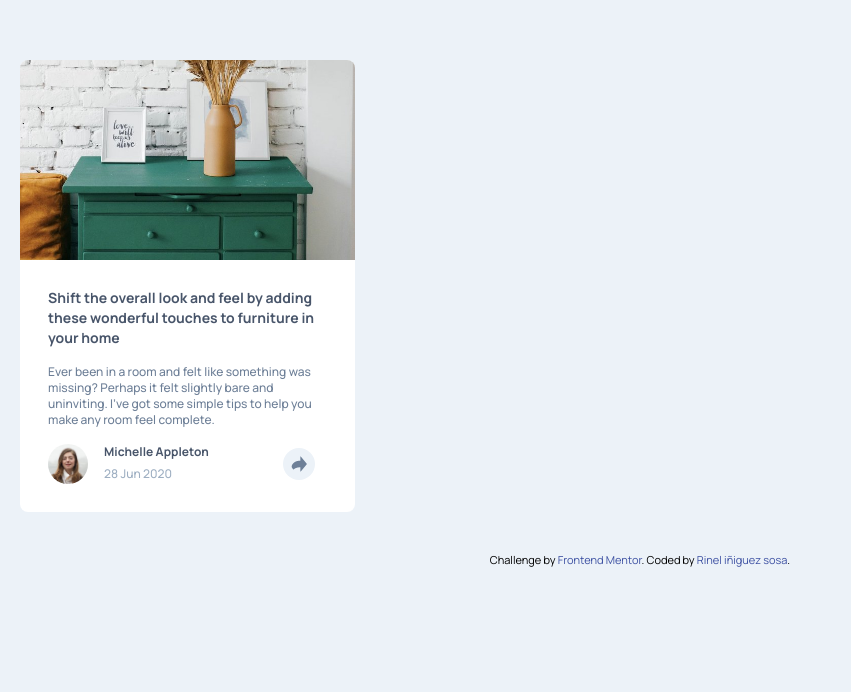
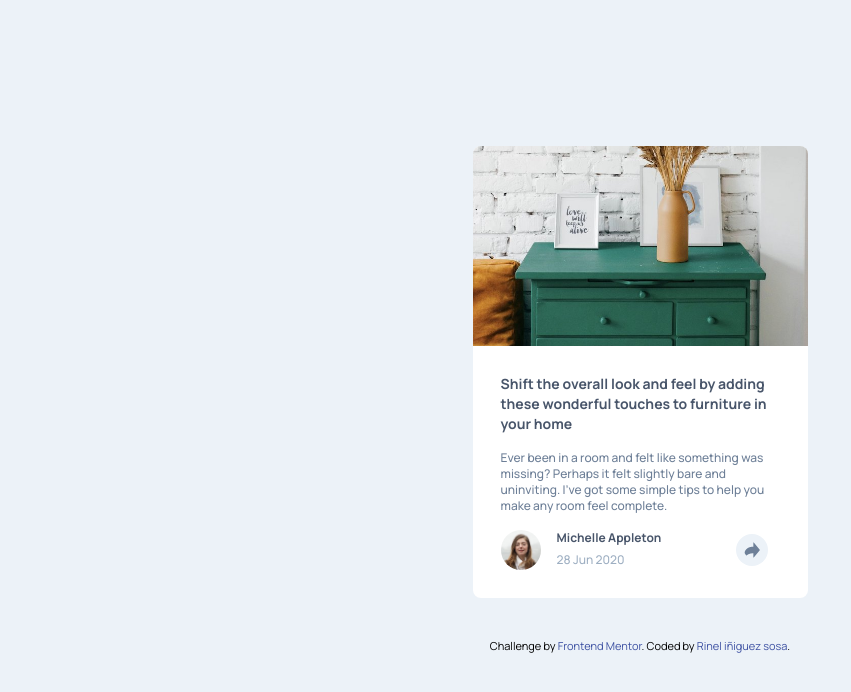
Before and after one commit to rineliniguezsosa/article-preview-component, a website built with Vite: page index.html in a window 1280 px wide. Shown: the whole page, without its empty margins (0-851 px from the left). Built offline with nearby package versions, Linux system fonts and the light colour scheme.

Commit message:
[FEAT] Eliminando el padding para alinear los elementos al centro

```diff
--- a/index.html
+++ b/index.html
@@ -23,7 +23,7 @@
   </style>
 </head>
 
-<body class="bg-lightBlue py-15 px-5 min-h-screen">
+<body class="flex flex-col items-center justify-center bg-lightBlue py-15 px-5 min-h-screen">
   <div id="app"></div>
 
   <main>
```
